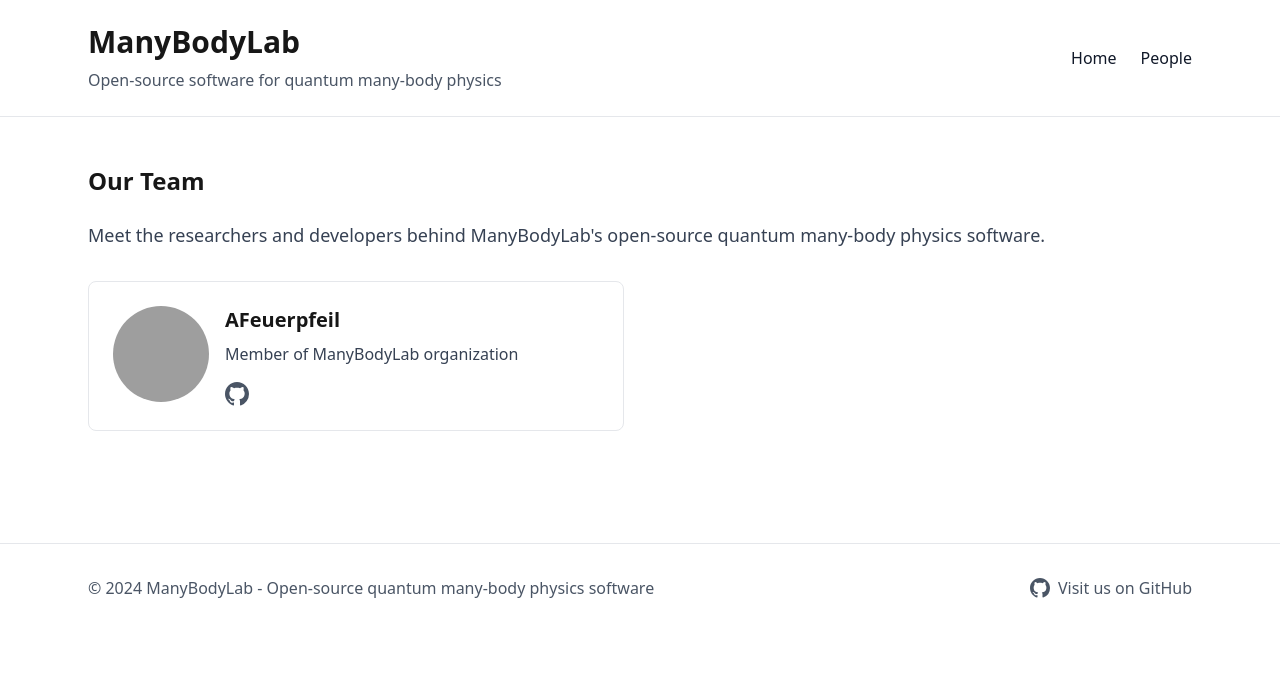
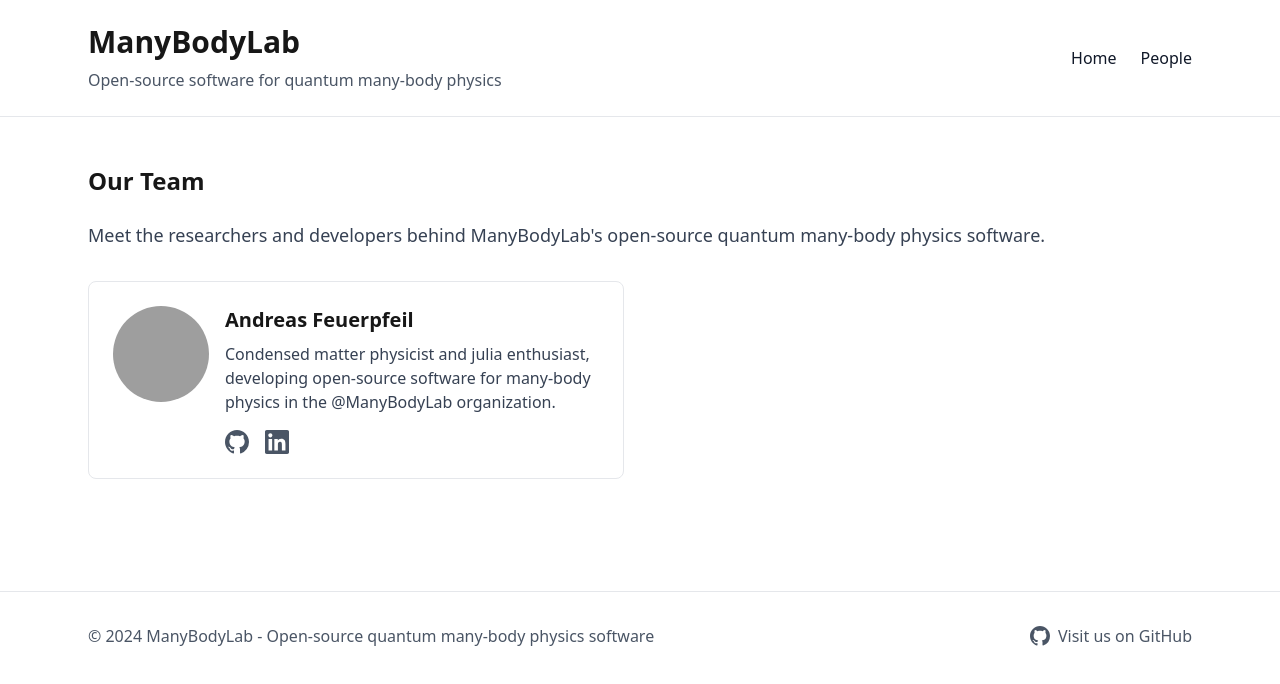
Before and after one commit to ManyBodyLab/manybodylabwebsite, a Next.js app: page /people in a window 1280 px wide. Shown: the top 684 px of the page. Built offline with nearby package versions, Linux system fonts and the light colour scheme; grey boxes are pictures that could not be loaded.

Commit message:
Modify MEMBER entry for Andreas Feuerpfeil
Updated the member details for Andreas Feuerpfeil.

```diff
--- a/src/data/people.ts
+++ b/src/data/people.ts
@@ -17,10 +17,10 @@
 
 export const MEMBERS: Member[] = [
   {
-    name: "AFeuerpfeil",
-    bio: "Member of ManyBodyLab organization",
+    name: "Andreas Feuerpfeil",
+    bio: "Condensed matter physicist and julia enthusiast, developing open-source software for many-body physics in the @ManyBodyLab organization.",
     github: "AFeuerpfeil",
-    linkedin: null,
+    linkedin: "https://www.linkedin.com/in/andreas-feuerpfeil",
     avatar: "https://avatars.githubusercontent.com/u/36232041?v=4",
   },
 ];
```
